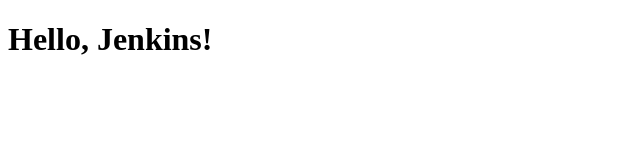
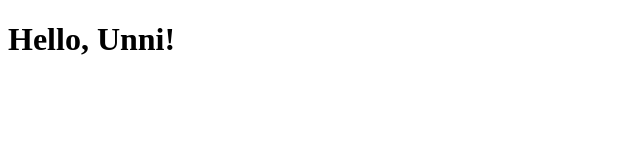
Before and after one commit to unnip14/test-jen, a plain HTML site: page index.html in a window 1280 px wide. Shown: the whole page, without its empty margins (0-640 px from the left). Drawn offline with Linux system fonts and the light colour scheme.

Commit message:
Update index.html

```diff
--- a/index.html
+++ b/index.html
@@ -4,6 +4,6 @@
     <title>Jenkins Deployment</title>
 </head>
 <body>
-    <h1>Hello, Jenkins!</h1>
+    <h1>Hello, Unni!</h1>
 </body>
 </html>
```
